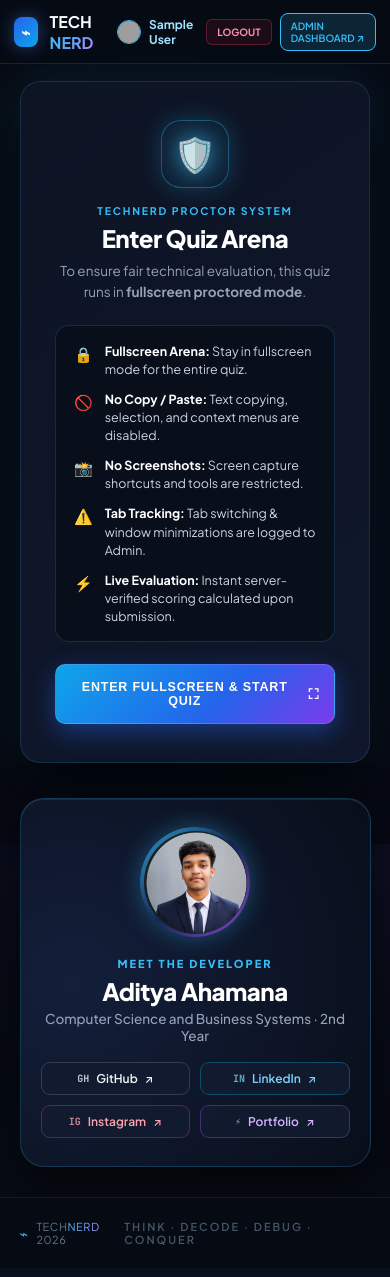
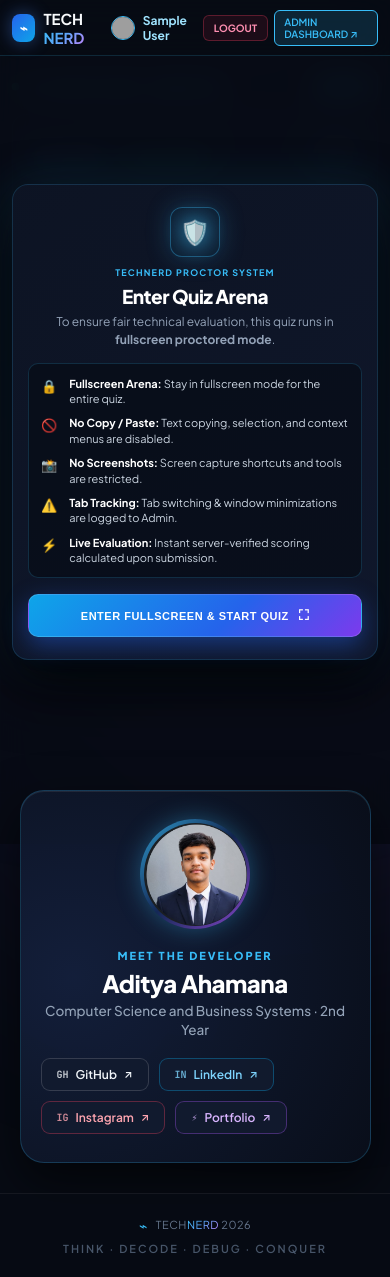
Before and after one commit to adityaahamana18/TechNerdAcm, a Flask app: page /play in a window 390 px wide. Run offline with Flask 3, Linux system fonts and the light colour scheme; the visitor is signed in with stand-in values (Sample User, id 1); a database or web service that is not in the repository returns one stand-in record (values such as "Sample title"); some libraries are stand-ins or nearby versions; grey boxes are pictures that could not be loaded.

Commit message:
Enhance mobile responsive styling and typography across all views

```diff
--- a/static/style.css
+++ b/static/style.css
@@ -1600,76 +1600,330 @@ input:focus, textarea:focus, select:focus {
   .admin-grid { grid-template-columns: 1fr; }
   .stats-grid { grid-template-columns: repeat(2, 1fr); gap: 12px; }
   .feature-grid { grid-template-columns: 1fr; }
-  .hero h1 { letter-spacing: -1px; font-size: 38px; }
+  .hero h1 { letter-spacing: -1px; font-size: clamp(34px, 8vw, 44px); }
   .hero p { font-size: 14px; }
 }
 
 @media(max-width: 640px) {
+  .page {
+    width: 100%;
+    padding: 14px 12px 36px;
+  }
+
   .topbar {
-    padding: 0 14px;
-    height: 64px;
+    padding: 0 12px;
+    height: 56px;
+  }
+  .brand {
+    font-size: 15px;
+    gap: 8px;
   }
   .brand small { display: none; }
-  .brand-mark { width: 30px; height: 30px; font-size: 15px; }
-  .top-actions { gap: 8px; }
-  .admin-link { padding: 6px 10px; font-size: 10px; }
-
-  .stats-grid { grid-template-columns: 1fr 1fr; }
-  .stat { padding: 14px; }
-  .stat small { font-size: 9px; }
-  .stat strong { font-size: 20px; }
-
-  .join-card, .quiz-card, .admin-section {
-    padding: 20px 16px;
+  .brand-mark { width: 28px; height: 28px; font-size: 13px; }
+  .top-actions { gap: 6px; }
+  .admin-link { padding: 5px 9px; font-size: 10px; border-radius: 6px; }
+
+  /* Hero on mobile */
+  .hero {
+    padding: 12px 0 20px;
+  }
+  .hero-badge-pill {
+    padding: 5px 12px;
+    font-size: 9.5px;
+    letter-spacing: 1px;
+    margin-bottom: 12px;
+  }
+  .hero h1 {
+    font-size: clamp(28px, 8.5vw, 36px);
+    line-height: 1.15;
+    letter-spacing: -0.5px;
+    margin-bottom: 10px;
+  }
+  .hero-tagline {
+    font-size: 11px;
+    letter-spacing: 1.2px;
+  }
+  .hero-tagline .dot {
+    padding: 0 4px;
+  }
+  .hero-copy {
+    font-size: 13px;
+    line-height: 1.5;
+    margin-top: 10px;
+    padding: 0 6px;
+  }
+  .hero-tags {
+    gap: 6px;
+    margin-top: 14px;
+  }
+  .hero-tag-item {
+    font-size: 10px;
+    padding: 6px 10px;
+    gap: 6px;
+  }
+
+  /* Join card & Quiz card */
+  .join-card {
+    padding: 20px 15px;
+    border-radius: 14px;
+    margin: 0 auto;
+    width: 100%;
+  }
+  .join-card h2 {
+    font-size: 21px;
+    letter-spacing: -0.3px;
+  }
+  .join-card .muted {
+    font-size: 12px;
+    line-height: 1.5;
+  }
+  .btn.google-btn {
+    padding: 12px 14px;
+    font-size: 12px;
+  }
+  .stack-form {
+    gap: 13px;
+    margin-top: 14px;
+  }
+  input, textarea, select {
+    padding: 11px 12px;
+    font-size: 13px;
+  }
+  .btn {
+    padding: 12px 15px;
+    font-size: 11.5px;
+  }
+
+  /* Quiz play screen on mobile */
+  .play-layout-single {
+    width: 100%;
+    padding: 0;
+  }
+  .quiz-card {
+    padding: 18px 14px;
+    border-radius: 14px;
+  }
+  .quiz-top {
+    flex-wrap: wrap;
+    gap: 8px;
+  }
+  .pill, .fs-indicator {
+    font-size: 9px;
+    padding: 4px 8px;
+    letter-spacing: 0.8px;
+  }
+  .timer {
+    width: 54px;
+    height: 54px;
+  }
+  .timer small {
+    font-size: 7px;
+    letter-spacing: 0.5px;
+  }
+  .timer strong {
+    font-size: 17px;
+  }
+  .progress-track {
+    margin: 14px 0 16px;
+    height: 4px;
+  }
+  .question-header {
+    margin-bottom: 14px;
+  }
+  .question-count {
+    font-size: 10px;
+    letter-spacing: 1px;
+    line-height: 1.4;
+    display: block;
+    margin-bottom: 4px;
+  }
+  .quiz-card h2 {
+    font-size: 16px;
+    line-height: 1.45;
+    margin-top: 4px;
+    letter-spacing: -0.2px;
+  }
+  .options {
+    gap: 9px;
+  }
+  .option {
+    padding: 12px 12px;
+    gap: 10px;
+    font-size: 13px;
+    line-height: 1.4;
+    border-radius: 9px;
+  }
+  .option-key {
+    width: 26px;
+    height: 26px;
+    font-size: 10px;
+    border-radius: 5px;
+  }
+  .feedback {
+    font-size: 12px;
+    min-height: 20px;
+    margin-top: 12px;
+  }
+  .tip-line {
+    flex-direction: column;
+    align-items: flex-start;
+    gap: 6px;
+    font-size: 10.5px;
+  }
+
+  /* Enter Arena modal on mobile */
+  .security-modal-overlay {
+    padding: 12px;
+  }
+  .security-modal {
+    padding: 22px 15px;
+    border-radius: 16px;
+  }
+  .enter-arena-icon-wrap {
+    width: 50px;
+    height: 50px;
     border-radius: 12px;
-  }
-
+    margin-bottom: 10px;
+  }
+  .enter-arena-shield {
+    font-size: 24px;
+  }
+  .enter-arena-kicker {
+    font-size: 9px;
+    letter-spacing: 1.2px;
+  }
+  .enter-arena-title {
+    font-size: 19px;
+    margin-bottom: 5px;
+  }
+  .enter-arena-sub {
+    font-size: 12px;
+    line-height: 1.5;
+    margin-bottom: 14px;
+  }
+  .security-rules-box {
+    padding: 12px 12px;
+    margin-bottom: 16px;
+    border-radius: 10px;
+  }
+  .security-rules-list {
+    gap: 9px;
+  }
+  .rule-icon {
+    font-size: 13px;
+  }
+  .rule-text {
+    font-size: 11px;
+    line-height: 1.4;
+  }
+  .enter-arena-btn {
+    padding: 12px;
+    font-size: 11px;
+    letter-spacing: 0.5px;
+  }
+
+  /* Developer Showcase Card on mobile */
+  .dev-card-section {
+    padding: 20px 10px 16px;
+  }
+  .dev-replica-card {
+    flex-direction: column;
+    text-align: center;
+    padding: 22px 14px;
+    gap: 14px;
+    border-radius: 16px;
+  }
+  .dev-replica-avatar-wrap {
+    width: 90px;
+    height: 90px;
+    padding: 3px;
+    margin: 0 auto;
+  }
+  .dev-replica-content {
+    align-items: center;
+    text-align: center;
+    width: 100%;
+  }
+  .dev-replica-kicker {
+    font-size: 9.5px;
+    letter-spacing: 1.6px;
+    margin-bottom: 4px;
+  }
+  .dev-replica-name {
+    font-size: 21px;
+    letter-spacing: -0.3px;
+    margin-bottom: 3px;
+  }
+  .dev-replica-sub {
+    font-size: 12px;
+    margin-bottom: 14px;
+    line-height: 1.4;
+  }
+  .dev-replica-actions {
+    width: 100%;
+    display: grid;
+    grid-template-columns: 1fr 1fr;
+    gap: 8px;
+  }
+  .dev-replica-btn {
+    padding: 8px 8px;
+    font-size: 11px;
+    border-radius: 8px;
+    justify-content: center;
+  }
+
+  /* Footer on mobile */
+  .clean-footer {
+    padding: 16px 12px;
+  }
+  .clean-footer .footer-bottom-bar {
+    flex-direction: column;
+    gap: 8px;
+    text-align: center;
+    font-size: 10px;
+  }
+
+  /* Admin elements on mobile */
+  .stats-grid { grid-template-columns: 1fr 1fr; gap: 8px; }
+  .stat { padding: 12px; border-radius: 10px; }
+  .stat small { font-size: 8.5px; letter-spacing: 1px; }
+  .stat strong { font-size: 18px; margin-top: 4px; }
+  .admin-section { padding: 16px 12px; border-radius: 12px; }
   .section-heading {
     flex-direction: column;
     align-items: flex-start;
     gap: 10px;
   }
-
   .form-two, .form-three {
     grid-template-columns: 1fr;
   }
-
   .stage-tab-container {
     width: 100%;
     overflow-x: auto;
     white-space: nowrap;
     -webkit-overflow-scrolling: touch;
-    padding-bottom: 4px;
-  }
-
+    padding-bottom: 6px;
+  }
   .leader-row {
-    grid-template-columns: 32px 1fr auto;
-    padding: 10px 8px;
-    gap: 10px;
+    grid-template-columns: 28px 1fr auto;
+    padding: 8px 6px;
+    gap: 8px;
   }
   .player-name {
-    font-size: 12px;
+    font-size: 11.5px;
   }
   .score {
-    font-size: 13px;
-  }
-
-  .dev-replica-actions {
-    width: 100%;
-    justify-content: center;
-  }
-  .dev-replica-btn {
-    flex: 1;
-    min-width: 120px;
-    justify-content: center;
+    font-size: 12.5px;
   }
 }
 
 @media(max-width: 420px) {
+  .hero h1 { font-size: 26px; }
   .stats-grid { grid-template-columns: 1fr; }
   .stat { display: flex; justify-content: space-between; align-items: center; }
   .stat strong { margin-top: 0; }
-  .admin-head h1 { font-size: 26px; }
+  .admin-head h1 { font-size: 22px; }
+  .dev-replica-actions { grid-template-columns: 1fr; }
 }
 
 /* ==========================================================================
```
